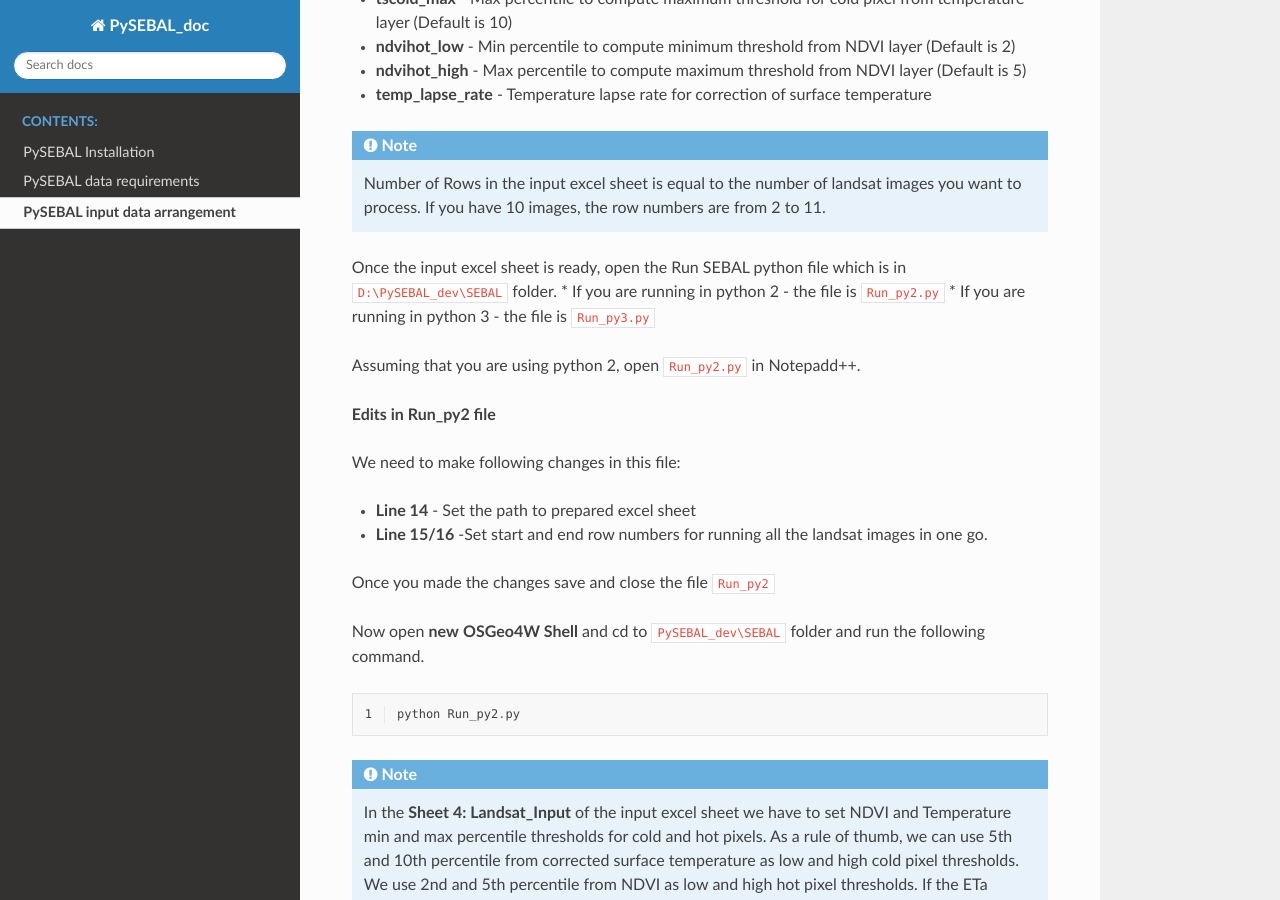
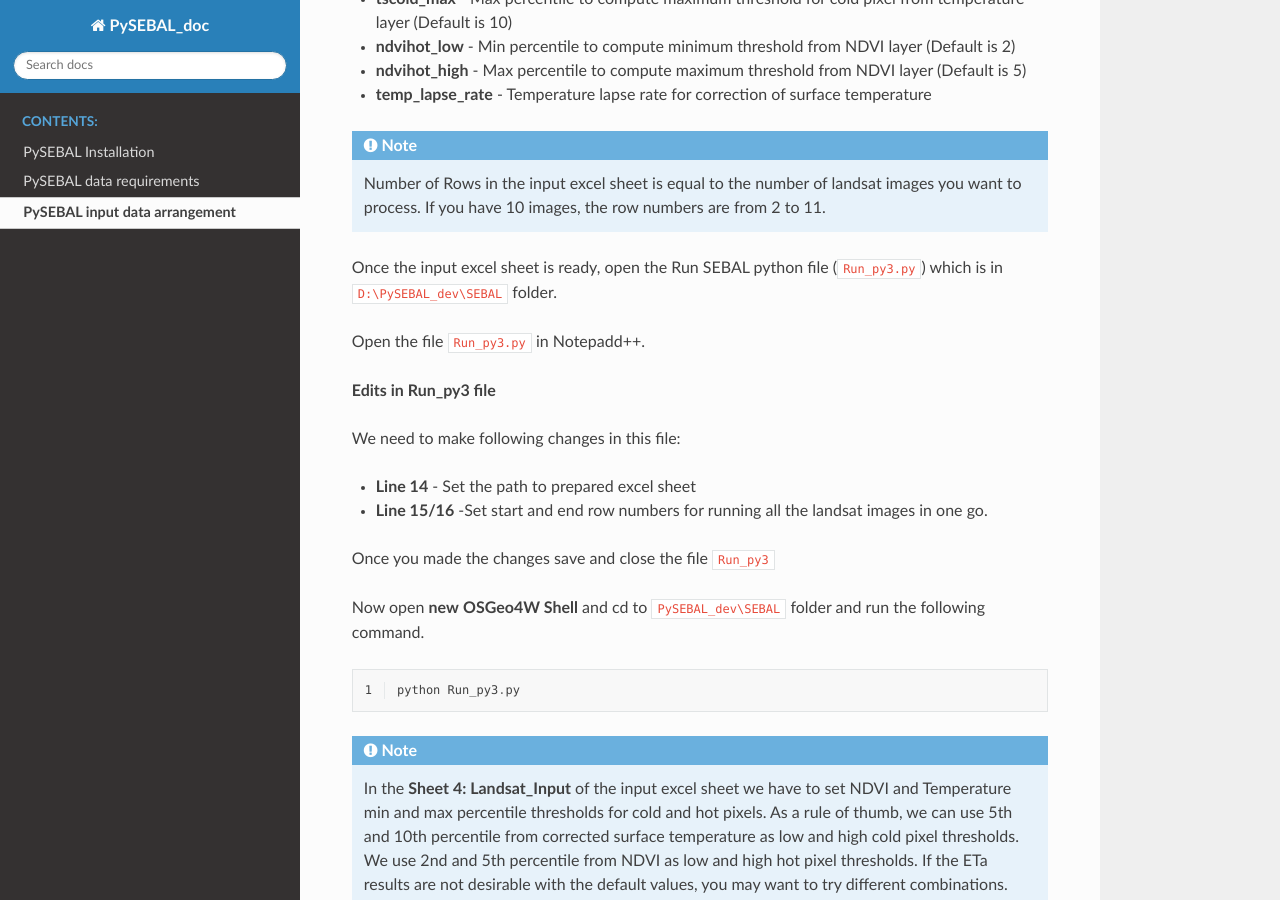
Before and after one commit to spareeth/PySEBAL_doc, a Sphinx documentation site: the page built from docs/source/run.rst, in a window 1280 px wide and 900 px high, scrolled down 1540 px. Built offline with Sphinx 7.4.7 and the Read the Docs theme 2.0.0, drawn with Linux system fonts in a browser that asks for light colours.

Commit message:
Update run.rst

```diff
--- a/docs/source/run.rst
+++ b/docs/source/run.rst
@@ -57,27 +57,25 @@ Open the excel sheet provided to you - ``D:\PySEBAL_dev\docs\InputEXCEL_v3_3_7_W
    Number of Rows in the input excel sheet is equal to the number of landsat images you want to process. If you have 10 images, the row numbers are from 2 to 11.
 
 
-Once the input excel sheet is ready, open the Run SEBAL python file which is in ``D:\PySEBAL_dev\SEBAL`` folder.
-* If you are running in python 2 - the file is ``Run_py2.py``
-* If you are running in python 3 - the file is ``Run_py3.py``
+Once the input excel sheet is ready, open the Run SEBAL python file (``Run_py3.py``) which is in ``D:\PySEBAL_dev\SEBAL`` folder.
 
-Assuming that you are using python 2, open ``Run_py2.py`` in Notepadd++.
+Open the file ``Run_py3.py`` in Notepadd++.
 
-**Edits in Run_py2 file**
+**Edits in Run_py3 file**
 
 We need to make following changes in this file:
 
 * **Line 14** - Set the path to prepared excel sheet
 * **Line 15/16** -Set start and end row numbers for running all the landsat images in one go.
 
-Once you made the changes save and close the file ``Run_py2``
+Once you made the changes save and close the file ``Run_py3``
 
 Now open **new** **OSGeo4W Shell** and cd to ``PySEBAL_dev\SEBAL`` folder and run the following command.
 
 .. code-block:: python
    :linenos:
 
-   python Run_py2.py
+   python Run_py3.py
 
 .. note::
 
```
